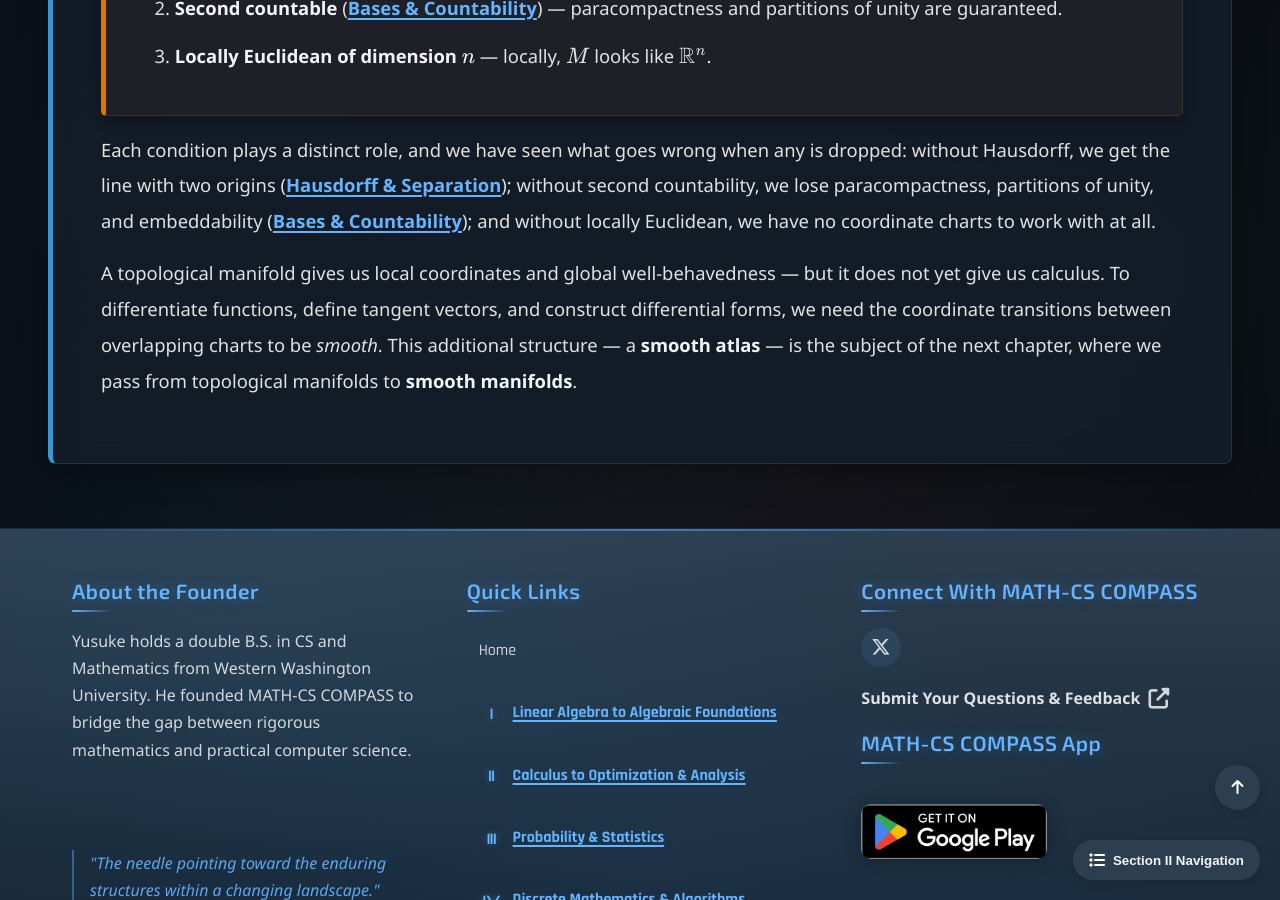
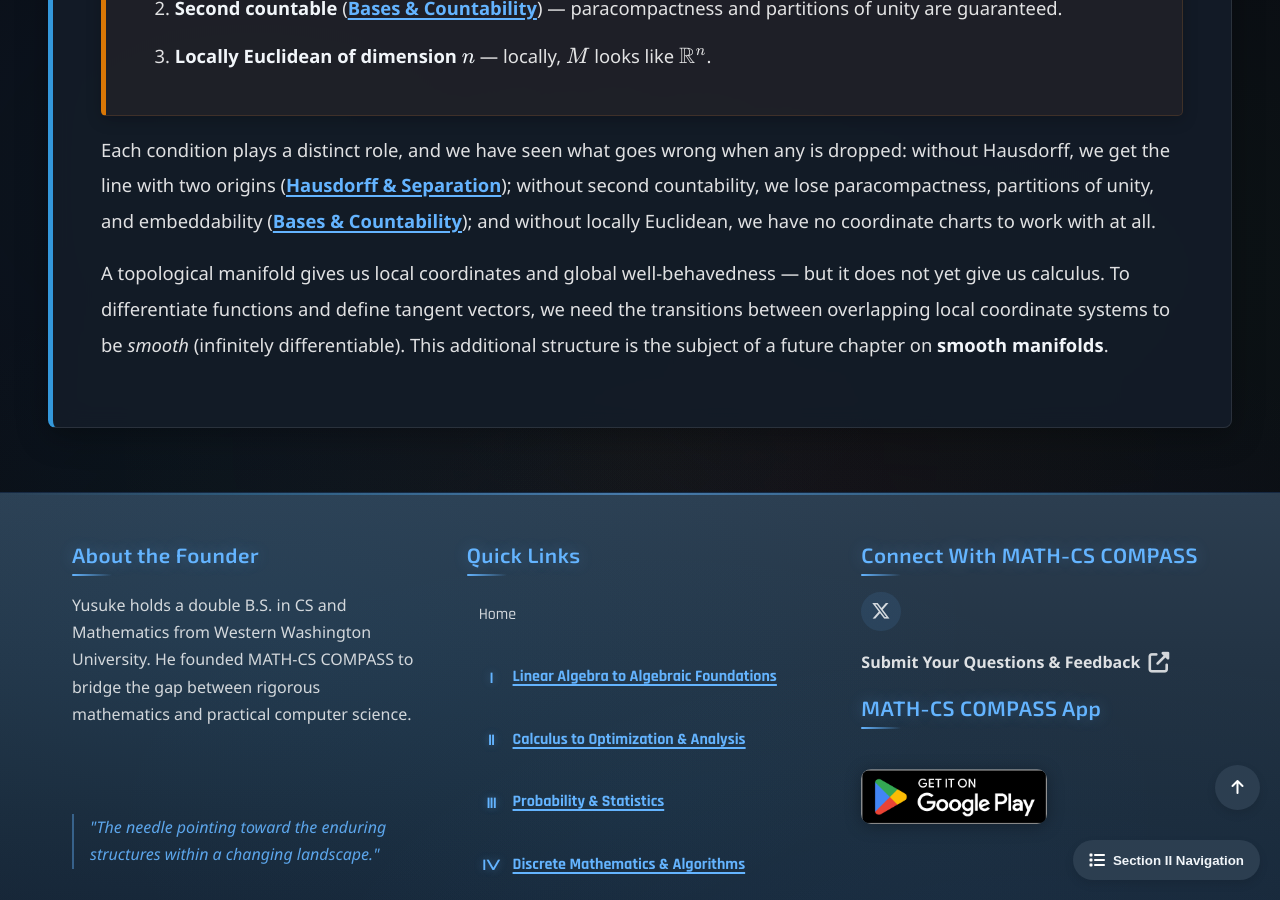
Before and after one commit to Yusukey01/yusukey01.github.io, a Jekyll site: the page built from Mathematics/Calculus/topological_spaces.html, in a window 1280 px wide and 900 px high, scrolled down 28083 px. Built offline with Jekyll 4.4.1, drawn with Linux system fonts in a browser that asks for light colours.

Commit message:
fixed explanations

```diff
--- a/Mathematics/Calculus/topological_spaces.html
+++ b/Mathematics/Calculus/topological_spaces.html
@@ -1508,16 +1508,12 @@ noindex: true
                     we have no coordinate charts to work with at all.
                 </p>
 
-                <p>
-                    A topological manifold gives us local coordinates and global
-                    well-behavedness — but it does not yet give us calculus.
-                    To differentiate functions, define tangent vectors, and construct
-                    differential forms, we need the coordinate transitions between
-                    overlapping charts to be <em>smooth</em>. This additional structure —
-                    a <strong>smooth atlas</strong> — is the subject of the next chapter,
-                    where we pass from topological manifolds to <strong>smooth manifolds</strong>.
-                </p>
-
+                 <p>
+                    A topological manifold gives us local coordinates and global well-behavedness — but it does not yet give us calculus.
+                    To differentiate functions and define tangent vectors, we need the transitions between overlapping local coordinate
+                    systems to be <em>smooth</em> (infinitely differentiable). This additional structure is the subject of a future
+                    chapter on <strong>smooth manifolds</strong>.
+                </p>
             </section>
 
         </div>
```
